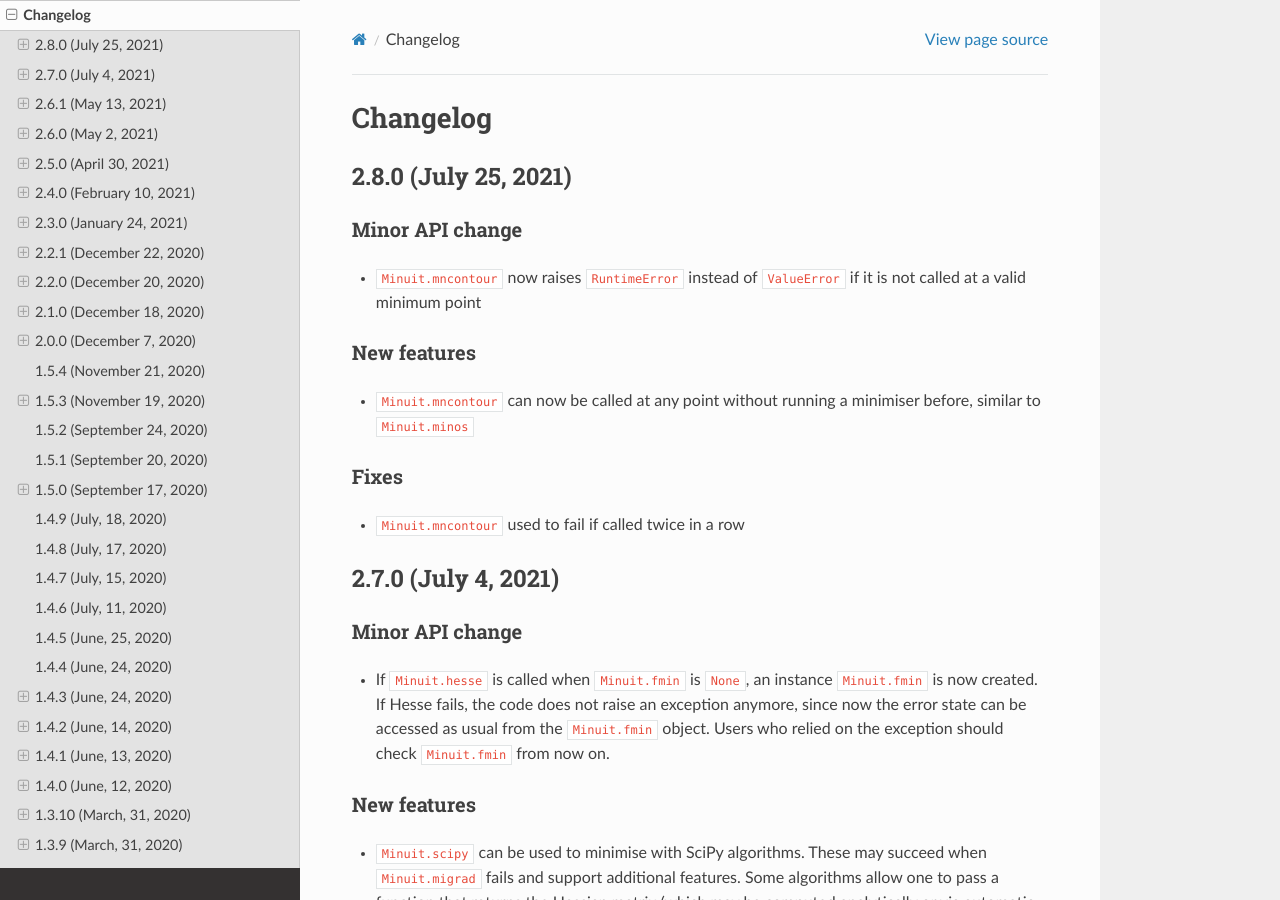
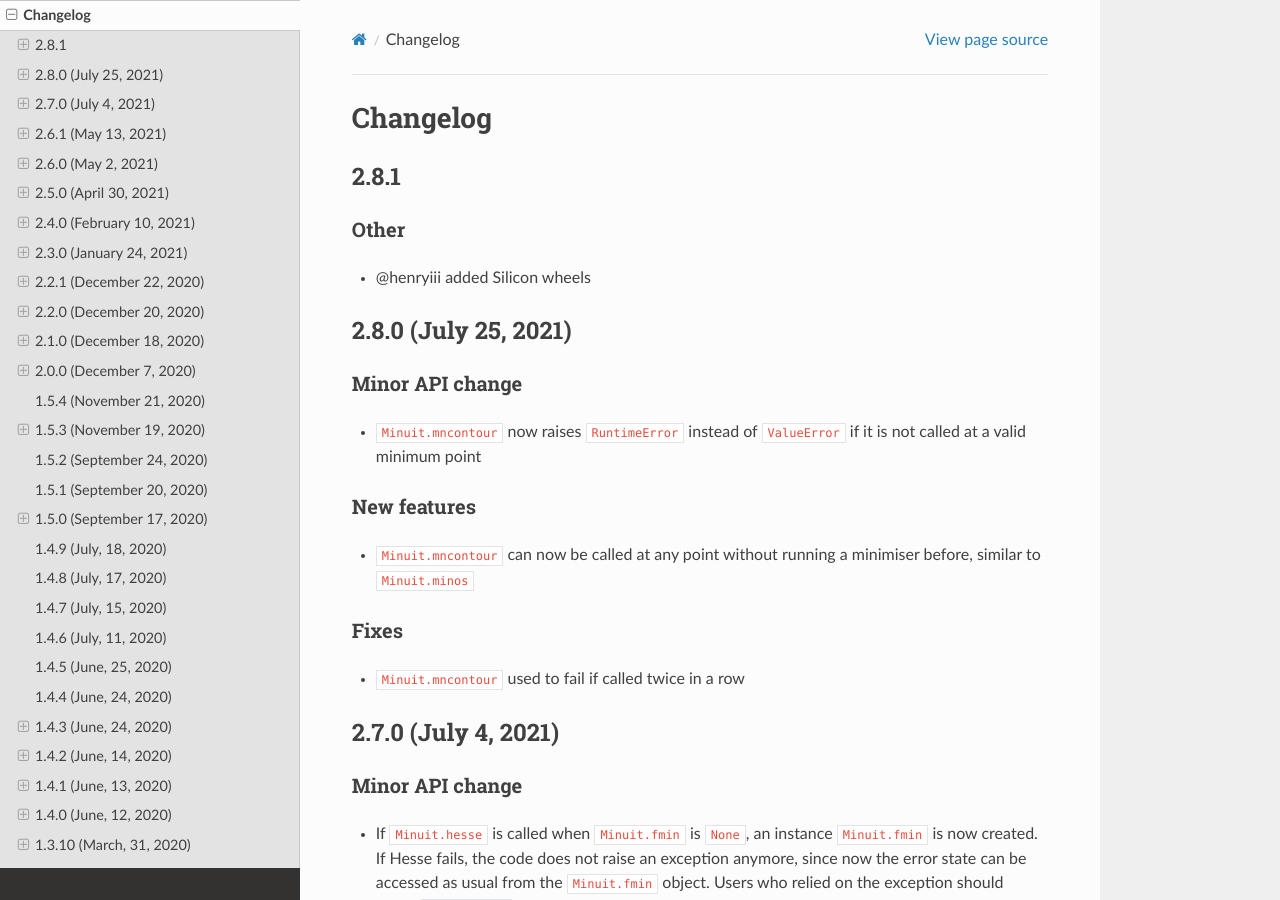
Before and after one commit to scikit-hep/iminuit, a Sphinx documentation site: the page built from doc/changelog.rst, in a window 1280 px wide and 900 px high. Built offline with Sphinx 7.4.7 and the Read the Docs theme 2.0.0, drawn with Linux system fonts in a browser that asks for light colours.

Commit message:
increment version and add changelog

```diff
--- a/doc/changelog.rst
+++ b/doc/changelog.rst
@@ -4,6 +4,13 @@
 
 Changelog
 =========
+
+2.8.1
+-----
+
+Other
+~~~~~
+- @henryiii added Silicon wheels
 
 2.8.0 (July 25, 2021)
 ---------------------
--- a/src/iminuit/version.py
+++ b/src/iminuit/version.py
@@ -7,7 +7,7 @@
 # - Increase MAINTENANCE when fixing bugs without adding features
 # - During development, add suffix .devN with N >= 0
 # - For release candidates, add suffix .rcN with N >= 0
-version = "2.8.0"
+version = "2.8.1"
 
 # We list the corresponding ROOT version of the C++ Minuit2 library here
 root_version = "v6-25-01-1694-g187368db19"
```
